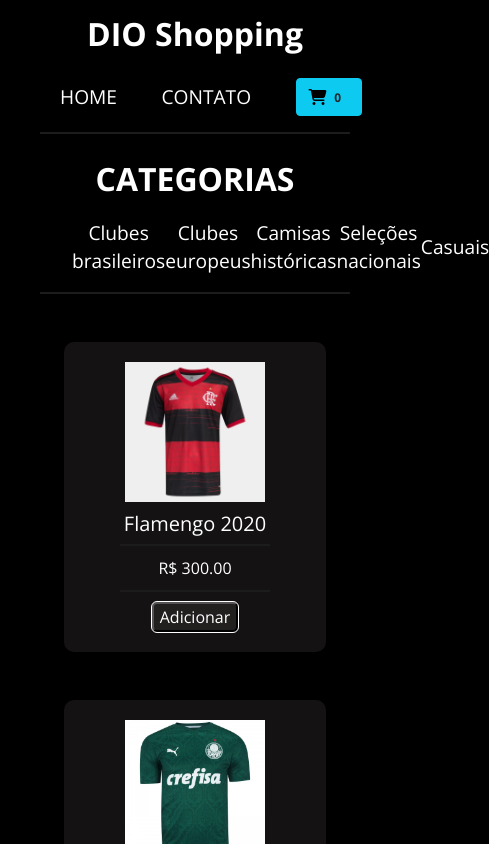
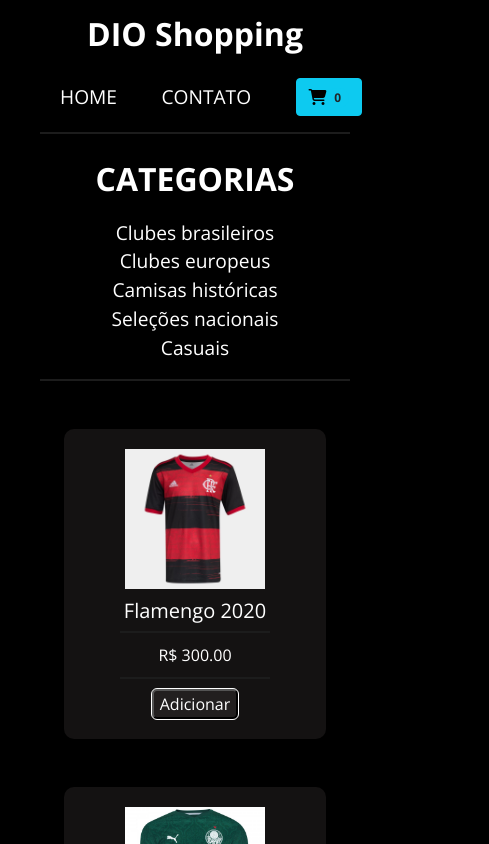
Before and after one commit to Gustavogbd/dioshopping-main, a React (Create React App) app: page / in a window 390 px wide. Shown: the top 844 px of the page, 489 px wide, since content can reach past the window. Built offline with nearby package versions, Linux system fonts and the light colour scheme; the HTML template or start-up script is replaced by a standard one.

Commit message:
ajustes de responsabilidade

```diff
--- a/src/Pages/contato-home.css
+++ b/src/Pages/contato-home.css
@@ -51,13 +51,21 @@
     text-align: center;
     font-family: 'Open Sans', sans-serif;
     border-radius: 10px;
+    overflow: hidden;
 }
 .title {
     margin-top: 10px;
     font-weight: 700;
     font-size: 2em;
 }
-.lista {
+.lista2 {
+    list-style-type: none;
+    display: flex;
+    justify-content: space-around;
+    align-items: center;
+    margin-top: 20px;
+    font-size: 1.2em;
+    font-weight: 400;
     color: white;
     font-weight: 100;
 }
@@ -65,3 +73,12 @@
     height: 2px;
     background-color: #1c1c1c;
 }
+@media (max-width: 500px) {
+    .lista2 {
+        margin-left: 0;
+        padding-left: 0;
+        display: grid;
+        align-items: center;
+        justify-content: center;
+    }
+}
--- a/src/Pages/home.js
+++ b/src/Pages/home.js
@@ -3,20 +3,9 @@
 import { makeStyles } from '@material-ui/core/';
 import Card from '../components/Card';
 
-const useStyles = makeStyles((theme) => ({
-    root: {
-      flexGrow: 1,
-      marginTop: '5px',
-    },
-    paper: {
-      padding: theme.spacing(2),
-      textAlign: 'center'
-    },
-  }));
 
 const HomePage = () => {
     const products = useSelector(state => state.products)
-    const classes = useStyles();
 
     const categorys = products.map(
         category => {
@@ -48,12 +37,13 @@
 
 
         <div className='container-fluid'>
+
             <div className='container'>
             <div className='linha'></div>
                 <div className='row'>
                     <div className='col-12 categorias mt-3'>
                         <h2 className='title'>CATEGORIAS</h2>
-                        <ul className='lista'>
+                        <ul className='lista2'>
                             {category.map(
                                 category => {
                                     return (
```
